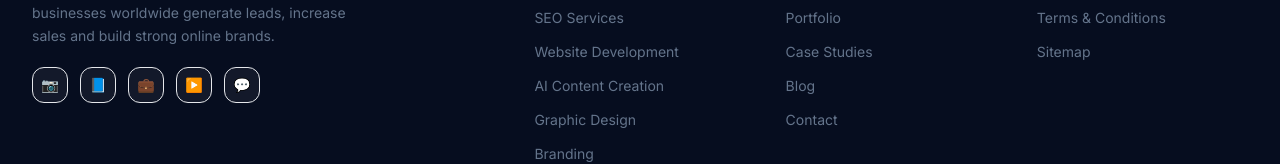
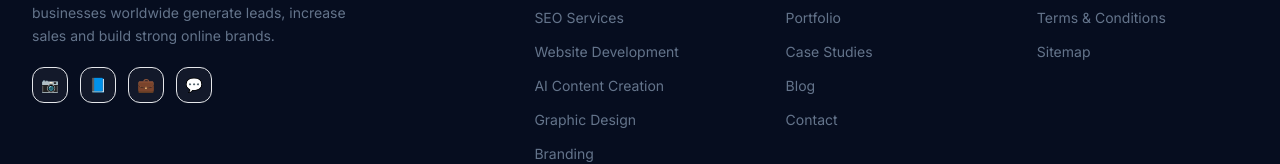
Before and after one commit to ikbalkmtnr786-glitch/pixospark, a Next.js app: page / in a window 1280 px wide. Shown: the part 9736-9900 px from the top of the page. Built offline with nearby package versions, Linux system fonts and the light colour scheme.

Commit message:
Update Footer.tsx

```diff
--- a/components/layout/Footer.tsx
+++ b/components/layout/Footer.tsx
@@ -25,10 +25,9 @@ const footerLinks = {
 };
 
 const socials = [
-  { label: "Instagram", icon: "📷", href: "#" },
-  { label: "Facebook", icon: "📘", href: "#" },
-  { label: "LinkedIn", icon: "💼", href: "#" },
-  { label: "YouTube", icon: "▶️", href: "#" },
+  { label: "Instagram", icon: "📷", href: "https://instagram.com/pixospar" },
+  { label: "Facebook", icon: "📘", href: "https://facebook.com/pixospark" },
+  { label: "LinkedIn", icon: "💼", href: "https://linkedin.com/in/ikbal-km-digital-marketing-executive" },
   { label: "WhatsApp", icon: "💬", href: SITE_CONFIG.whatsappUrl },
 ];
 
```
